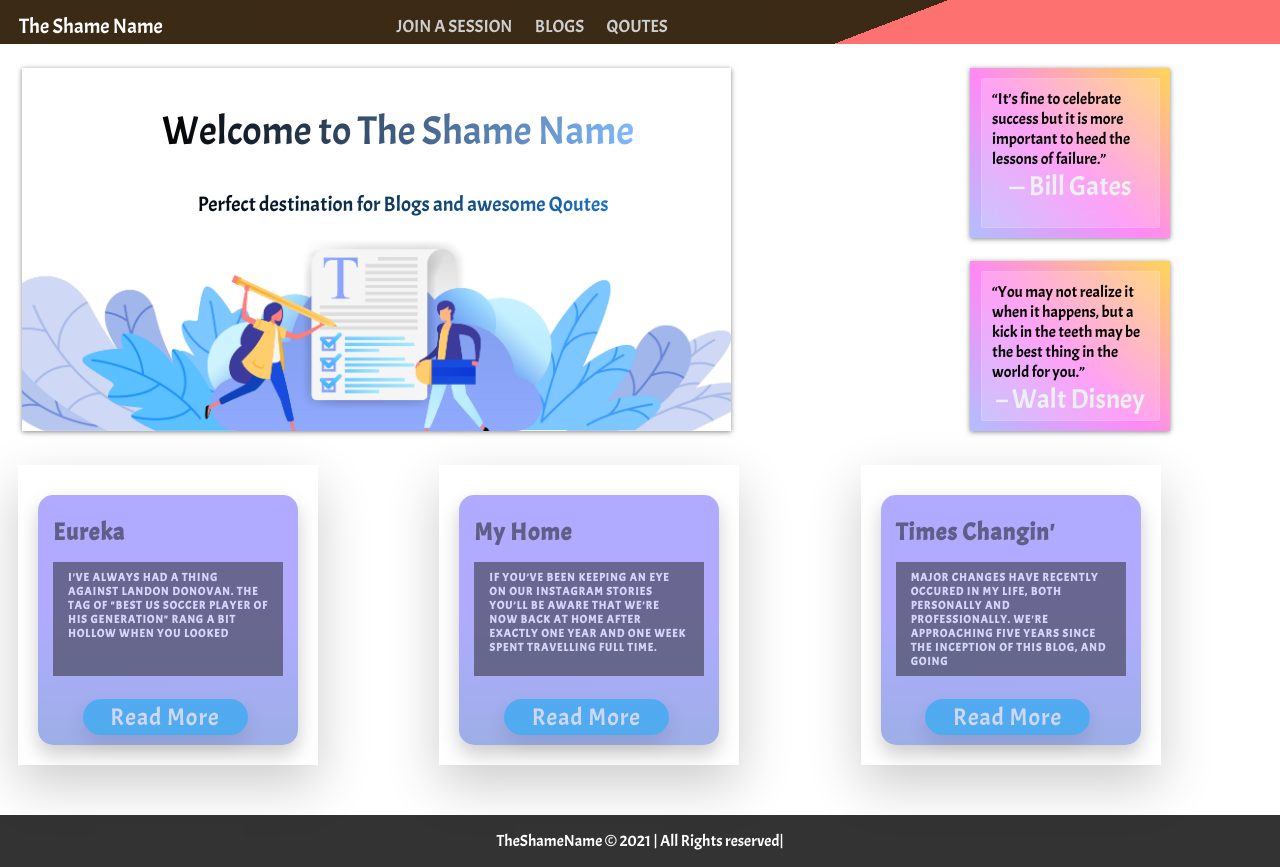
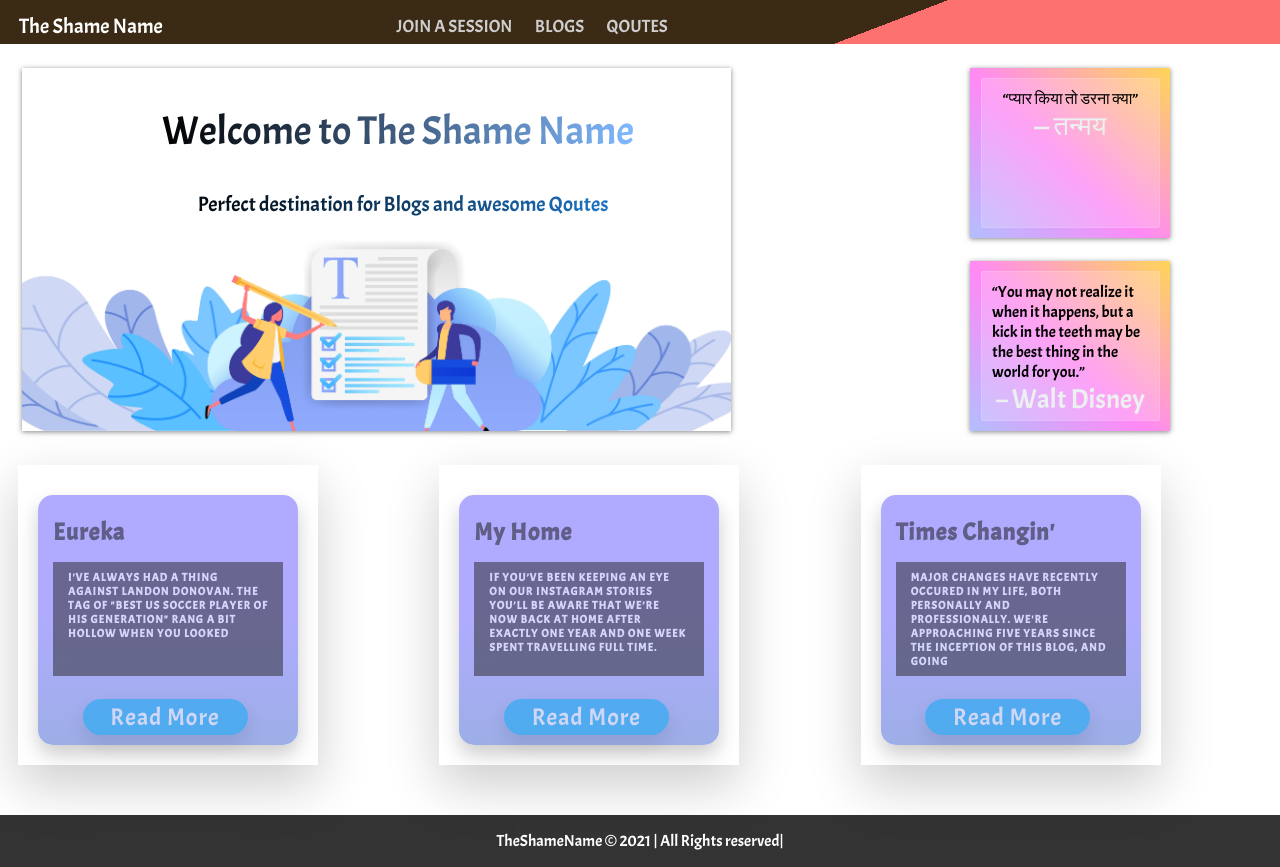
Before and after one commit to scikido/thenameshow, a plain HTML site: page app/templates/index.html in a window 1280 px wide. Drawn offline with Linux system fonts and the light colour scheme.

Commit message:
tried testing change in template

```diff
--- a/app/templates/index.html
+++ b/app/templates/index.html
@@ -52,11 +52,11 @@
             <div class="glass">
 
               <p class="textboxcontent">
-                “It’s fine to celebrate success but it is more important to heed the lessons of failure.”
+                “प्यार किया तो डरना क्या”
 
 
             </p>
-            <p class="texttitle"> — Bill Gates</p>
+            <p class="texttitle"> — तन्मय</p>
 
           </div>
           </div>
```
